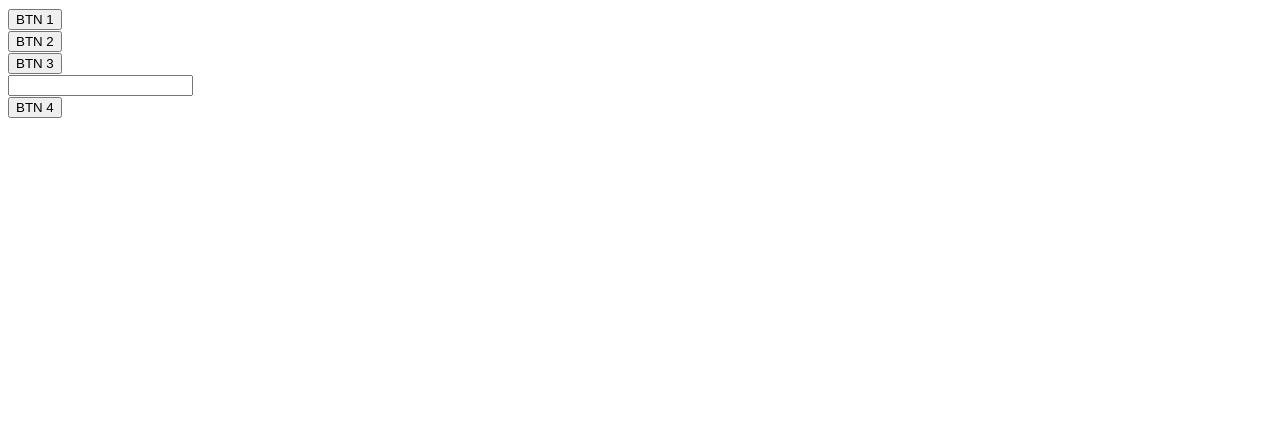
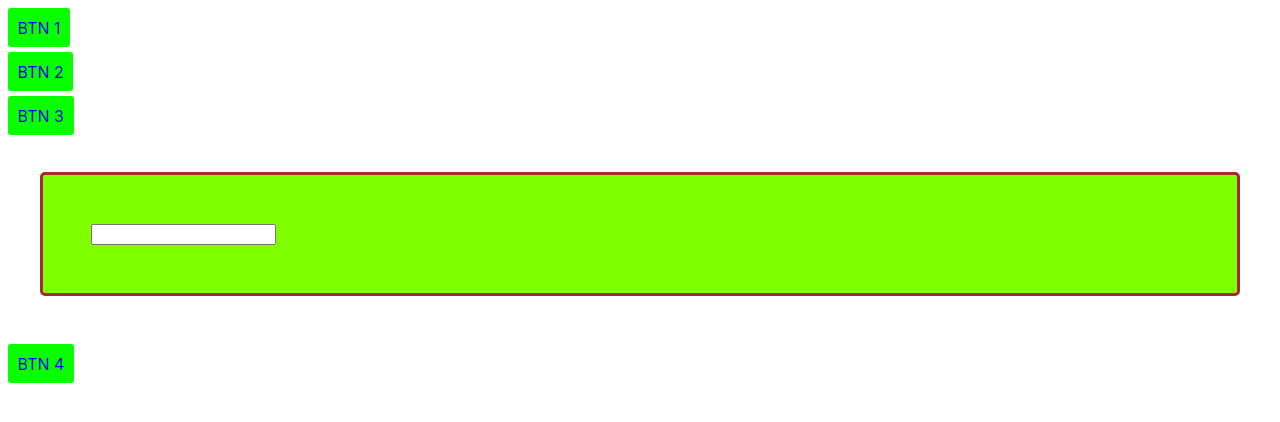
Before and after one commit to torik135/react-collapsible-mockup, a React (Create React App) app: page / in a window 1280 px wide. Both pictures are taken after a click on the button "BTN 3". Shown: the top 422 px of the page. Built offline with nearby package versions, Linux system fonts and the light colour scheme.

Commit message:
add css styling

```diff
--- a/src/App.js
+++ b/src/App.js
@@ -19,10 +19,10 @@ const App = () => {
         </ul>
       </Collapsible>
       <Collapsible label="BTN 3">
-        <input type="text"></input>
+        <input type="text" />
       </Collapsible>
       <Collapsible label="BTN 4">
-        <input type="radio"></input>
+        <input type="radio" />
       </Collapsible>
     </div>
   )
--- /dev/null
+++ b/src/components/Collapsible.css
@@ -0,0 +1,25 @@
+/* .collapsible {
+  display: flex;
+  align-items: center;
+  flex-wrap: wrap;
+} */
+
+.collapsible .toggle {
+  background: rgb(9, 255, 0);
+  border: unset;
+  margin-bottom: 0.3rem;
+  cursor: pointer;
+  font: inherit;
+  padding: 0.6rem;
+  border-radius: 3px;
+  color: blue;
+}
+
+.collapsible .content {
+  border: 3px solid brown;
+  border-radius: 5px;
+  background: chartreuse;
+  padding: 3rem;
+  margin: 2rem;
+  margin-bottom: 3rem;
+}
--- a/src/components/Collapsible.js
+++ b/src/components/Collapsible.js
@@ -1,4 +1,5 @@
 import { useState } from "react"
+import './Collapsible.css'
 
 const Collapsible = (prop) => {
     const [isOpen, setIsOpen] = useState(false)
```
